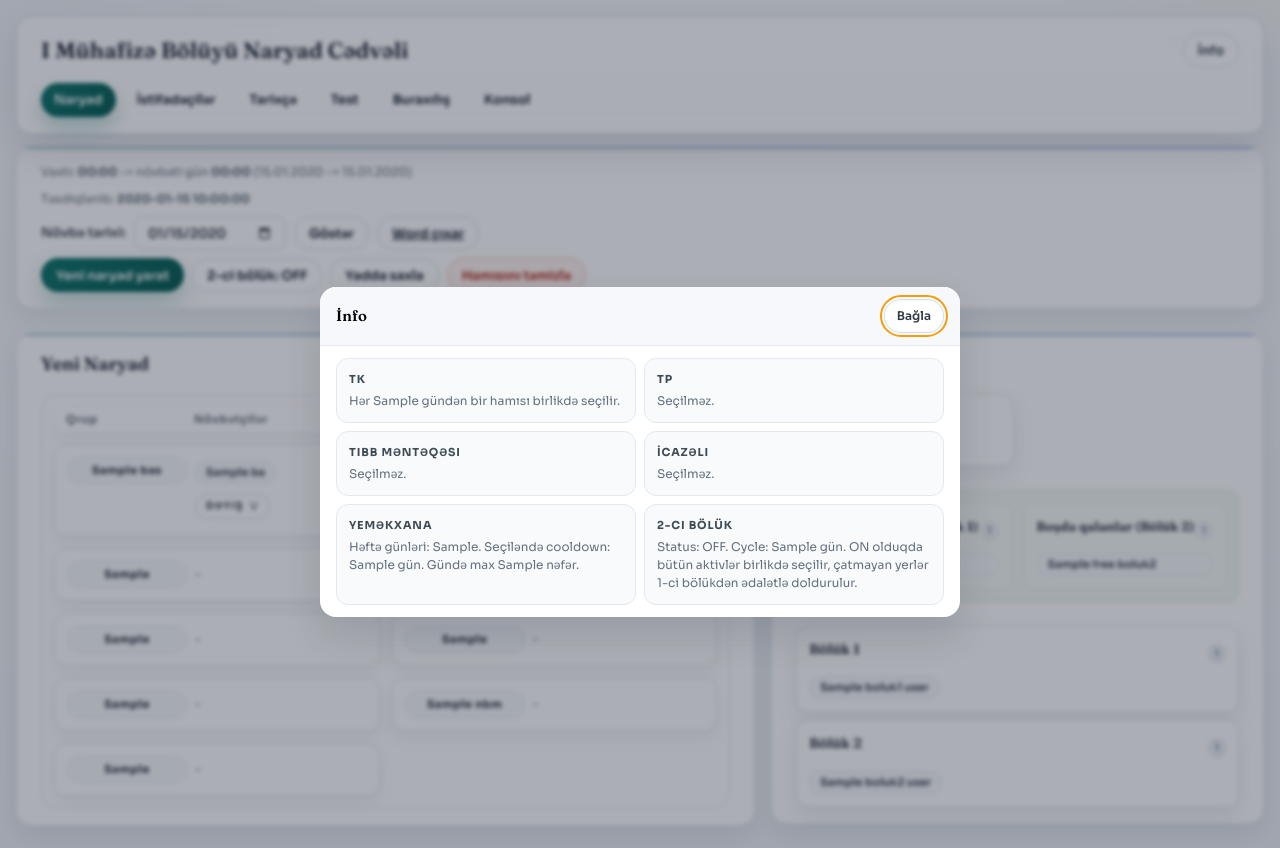
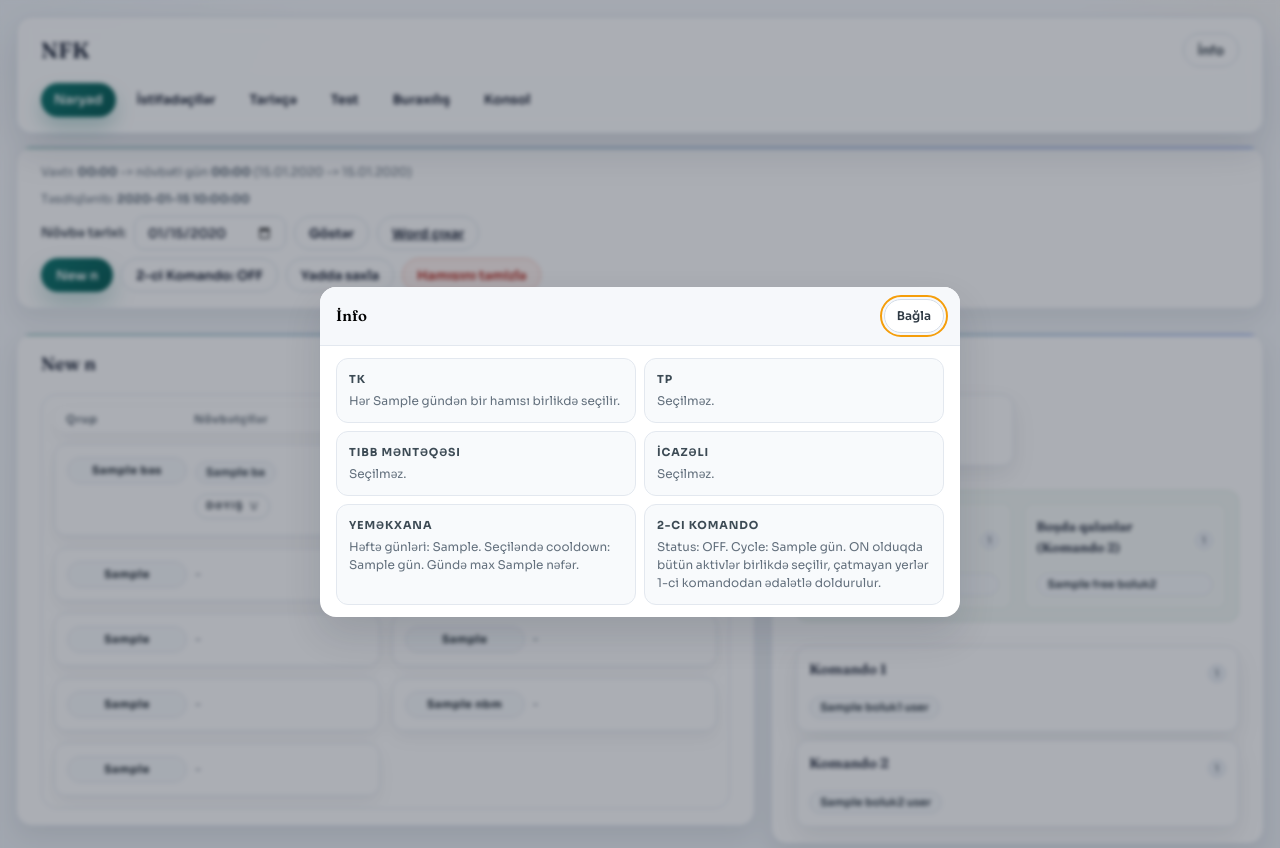
Before and after one commit to nuriyevc099-hub/today-tomorrow, a Python web app: template templates/naryad.html in a window 1280 px wide, after a click on "İnfo". Shown: the top 848 px of the page. Run offline with Jinja, Linux system fonts and the light colour scheme; the template is opened without the code that fills it: most values are stand-ins (such as "Sample title", 1, 10 or a date in 2020).

Commit message:
Add files via upload

```diff
--- a/templates/console.html
+++ b/templates/console.html
@@ -12,7 +12,7 @@
   <!-- Header -->
   <header class="top">
       <div class="top-main">
-        <h1>I Mühafizə Bölüyü Naryad Cədvəli</h1>
+        <h1>NFK</h1>
         <nav>
           <a href="{{ url_for('home') }}">Naryad</a>
           <a href="{{ url_for('users') }}">İstifadəçilər</a>
@@ -58,8 +58,8 @@
           <div class="info-text">Həftə günləri: {{ app_info.yx_days }}. Seçiləndə cooldown: {{ app_info.yx_cooldown }} gün. Gündə max {{ app_info.yx_max_per_day }} nəfər.</div>
         </div>
         <div class="info-item">
-          <div class="info-title">2-ci Bölük</div>
-          <div class="info-text">Status: {{ "ON" if app_info.boluk2_enabled else "OFF" }}. Cycle: {{ app_info.boluk2_cycle_days }} gün. ON olduqda bütün aktivlər birlikdə seçilir, çatmayan yerlər 1-ci bölükdən ədalətlə doldurulur.</div>
+          <div class="info-title">2-ci Komando</div>
+          <div class="info-text">Status: {{ "ON" if app_info.boluk2_enabled else "OFF" }}. Cycle: {{ app_info.boluk2_cycle_days }} gün. ON olduqda bütün aktivlər birlikdə seçilir, çatmayan yerlər 1-ci komandodan ədalətlə doldurulur.</div>
         </div>
       </div>
     </dialog>
--- a/templates/naryad.html
+++ b/templates/naryad.html
@@ -12,7 +12,7 @@
   <!-- Header -->
   <header class="top">
       <div class="top-main">
-        <h1>I Mühafizə Bölüyü Naryad Cədvəli</h1>
+        <h1>NFK</h1>
         <nav>
           <a class="is-active" href="{{ url_for('naryad', d=shift_date.strftime('%Y-%m-%d')) }}">Naryad</a>
           <a href="{{ url_for('users') }}">İstifadəçilər</a>
@@ -57,8 +57,8 @@
           <div class="info-text">Həftə günləri: {{ app_info.yx_days }}. Seçiləndə cooldown: {{ app_info.yx_cooldown }} gün. Gündə max {{ app_info.yx_max_per_day }} nəfər.</div>
         </div>
         <div class="info-item">
-          <div class="info-title">2-ci Bölük</div>
-          <div class="info-text">Status: {{ "ON" if app_info.boluk2_enabled else "OFF" }}. Cycle: {{ app_info.boluk2_cycle_days }} gün. ON olduqda bütün aktivlər birlikdə seçilir, çatmayan yerlər 1-ci bölükdən ədalətlə doldurulur.</div>
+          <div class="info-title">2-ci Komando</div>
+          <div class="info-text">Status: {{ "ON" if app_info.boluk2_enabled else "OFF" }}. Cycle: {{ app_info.boluk2_cycle_days }} gün. ON olduqda bütün aktivlər birlikdə seçilir, çatmayan yerlər 1-ci komandodan ədalətlə doldurulur.</div>
         </div>
       </div>
     </dialog>
@@ -95,14 +95,14 @@
       <div class="row action-row">
         <form method="post" action="{{ url_for('generate') }}" class="inline-form">
           <input type="hidden" name="d" value="{{ shift_date.strftime('%Y-%m-%d') }}"/>
-          <button class="primary" type="submit">Yeni naryad yarat</button>
+          <button class="primary" type="submit">New n</button>
         </form>
 
         <form method="post" action="{{ url_for('toggle_boluk2') }}" class="inline-form">
           <input type="hidden" name="d" value="{{ shift_date.strftime('%Y-%m-%d') }}"/>
           <input type="hidden" name="enabled" value="{{ 0 if boluk2_enabled else 1 }}"/>
           <button class="btn" type="submit">
-            2-ci bölük: {{ "ON" if boluk2_enabled else "OFF" }}
+            2-ci Komando: {{ "ON" if boluk2_enabled else "OFF" }}
           </button>
         </form>
 
@@ -134,7 +134,7 @@
   <!-- Naryad Table + Status Panels -->
   <section class="grid">
       <div class="card">
-        <h2>Yeni Naryad</h2>
+        <h2>New n</h2>
         <div class="table naryad-table">
           <div class="trow thead">
             <div>Qrup</div><div>Növbətçilər</div>
@@ -262,7 +262,7 @@
         <div class="free-panel free-split">
           <div class="free-block">
             <div class="free-head">
-              <h3>Boşda qalanlar (Bölük 1)</h3>
+              <h3>Boşda qalanlar (Komando 1)</h3>
               <span class="status-count">{{ free_boluk1|length }}</span>
             </div>
             {% set free1_preview = free_boluk1[:4] %}
@@ -284,7 +284,7 @@
             {% if free1_more %}
               <dialog id="free-b1-all" class="status-dialog">
                 <div class="dialog-head">
-                  <h3>Boşda qalanlar (Bölük 1)</h3>
+                  <h3>Boşda qalanlar (Komando 1)</h3>
                   <button type="button" class="icon-btn" data-close>Bağla</button>
                 </div>
                 <div class="dialog-body">
@@ -297,7 +297,7 @@
           </div>
           <div class="free-block">
             <div class="free-head">
-              <h3>Boşda qalanlar (Bölük 2)</h3>
+              <h3>Boşda qalanlar (Komando 2)</h3>
               <span class="status-count">{{ free_boluk2|length }}</span>
             </div>
             {% set free2_preview = free_boluk2[:4] %}
@@ -319,7 +319,7 @@
             {% if free2_more %}
               <dialog id="free-b2-all" class="status-dialog">
                 <div class="dialog-head">
-                  <h3>Boşda qalanlar (Bölük 2)</h3>
+                  <h3>Boşda qalanlar (Komando 2)</h3>
                   <button type="button" class="icon-btn" data-close>Bağla</button>
                 </div>
                 <div class="dialog-body">
@@ -335,7 +335,7 @@
         <div class="boluk-panel">
           <div class="boluk-block">
             <div class="boluk-head">
-              <h3>Bölük 1</h3>
+              <h3>Komando 1</h3>
               <span class="status-count">{{ boluk1_users|length }}</span>
             </div>
             <div class="boluk-list">
@@ -350,7 +350,7 @@
           </div>
           <div class="boluk-block">
             <div class="boluk-head">
-              <h3>Bölük 2</h3>
+              <h3>Komando 2</h3>
               <span class="status-count">{{ boluk2_users|length }}</span>
             </div>
             <div class="boluk-list">
```
Also changed, not shown: templates/buraxlis.html (+5 -5 lines), templates/history.html (+6 -6 lines), templates/test.html (+5 -5 lines), templates/users.html (+8 -8 lines).
